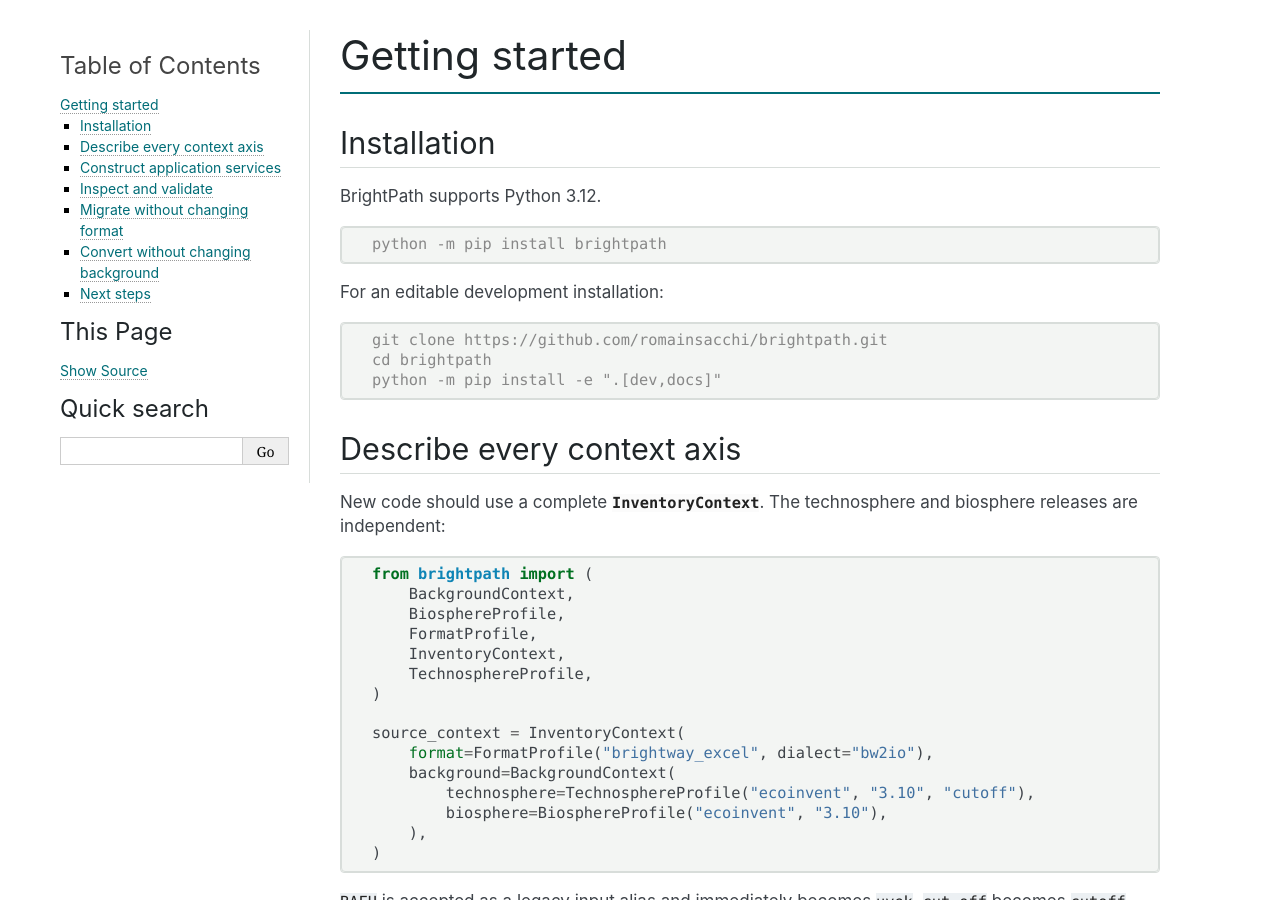
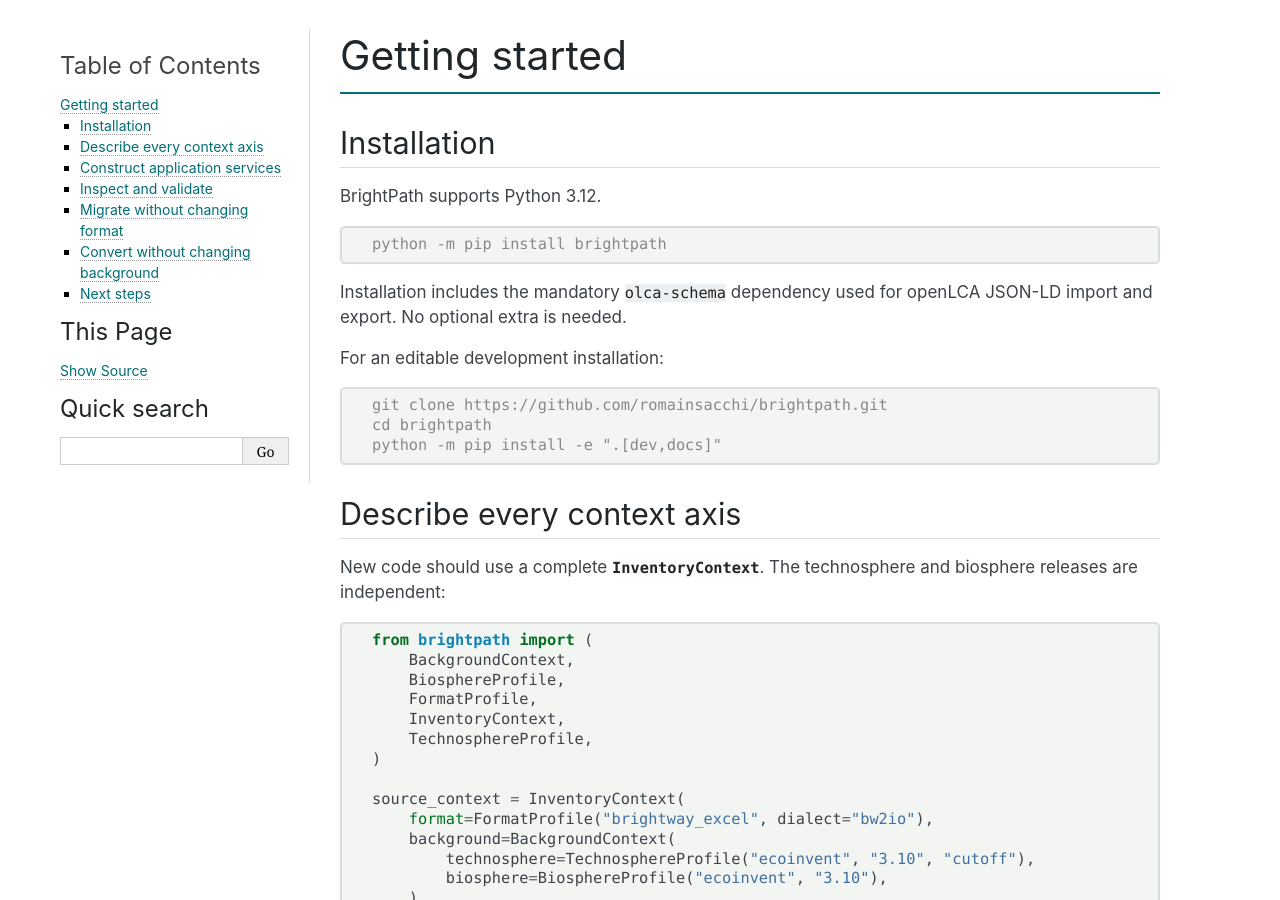
Before and after one commit to romainsacchi/brightpath, a Sphinx documentation site: the page built from docs/getting-started.rst, in a window 1280 px wide and 900 px high. Built offline with Sphinx 7.4.7, drawn with Linux system fonts in a browser that asks for light colours.

Commit message:
Clarify mandatory openLCA dependency

```diff
--- a/docs/getting-started.rst
+++ b/docs/getting-started.rst
@@ -9,6 +9,9 @@ BrightPath supports Python 3.12.
 .. code-block:: console
 
    python -m pip install brightpath
+
+Installation includes the mandatory ``olca-schema`` dependency used for openLCA
+JSON-LD import and export. No optional extra is needed.
 
 For an editable development installation:
 
```
Also changed, not shown: README.md (+3 -0 lines), 1 other file.
